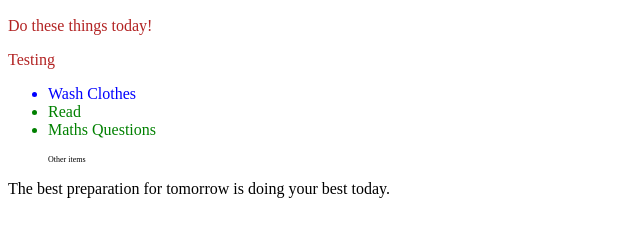
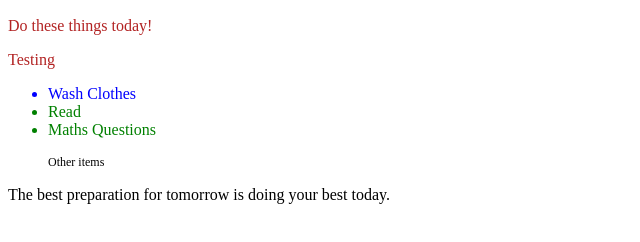
Before and after one commit to PrateekGithub23/Udemy-Web-Dev-Course-Start, a plain HTML site: page 7.1 Combining Selectors/index.html in a window 1280 px wide. Shown: the part 110-352 px from the top of the page, without its empty margins (0-640 px from the left). Drawn offline with Linux system fonts and the light colour scheme.

Commit message:
Minor Change

```diff
--- a/7.1 Combining Selectors/style.css
+++ b/7.1 Combining Selectors/style.css
@@ -21,5 +21,5 @@ li.done {
 
 /* Multiple Combiners */
 ul p.done {
-  font-size: 0.5rem;
+  font-size: 0.75rem;
 }/* Write your code here: */
```
